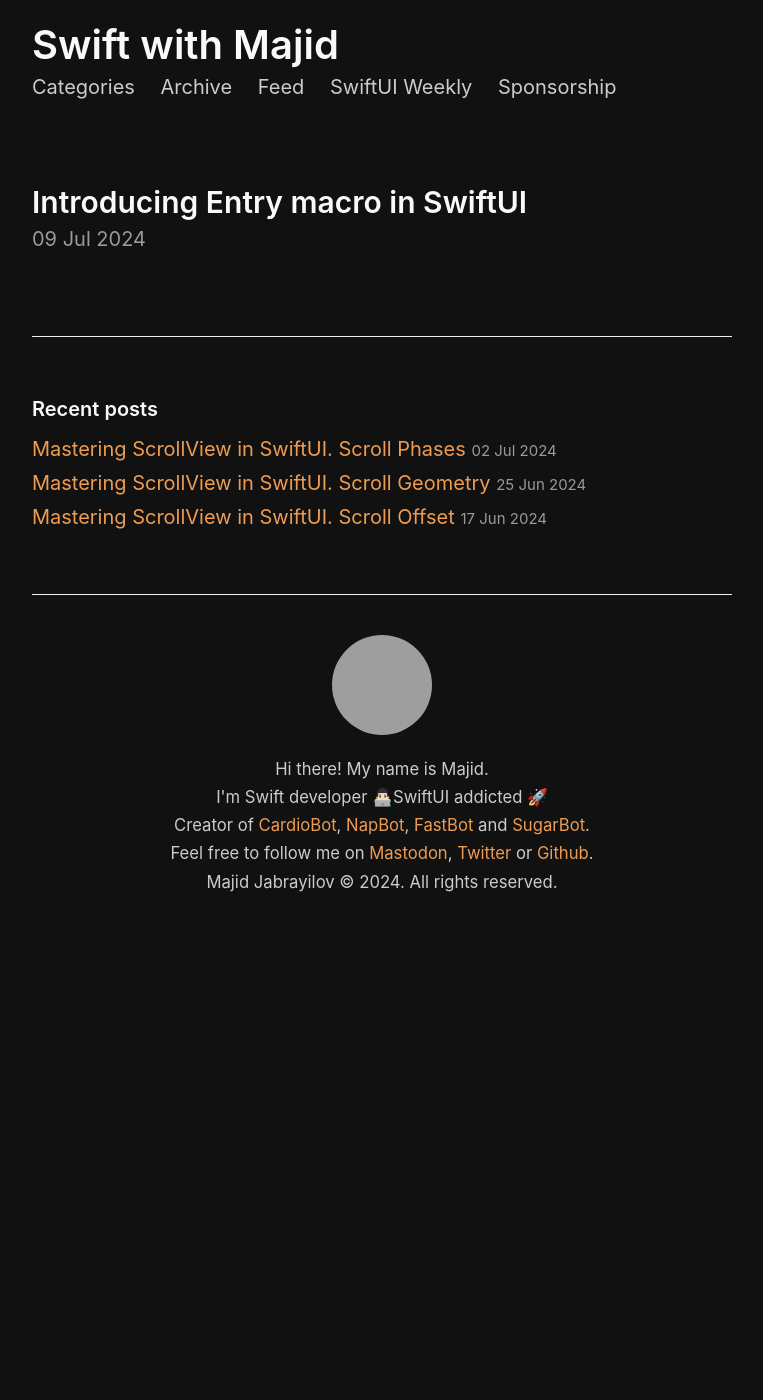
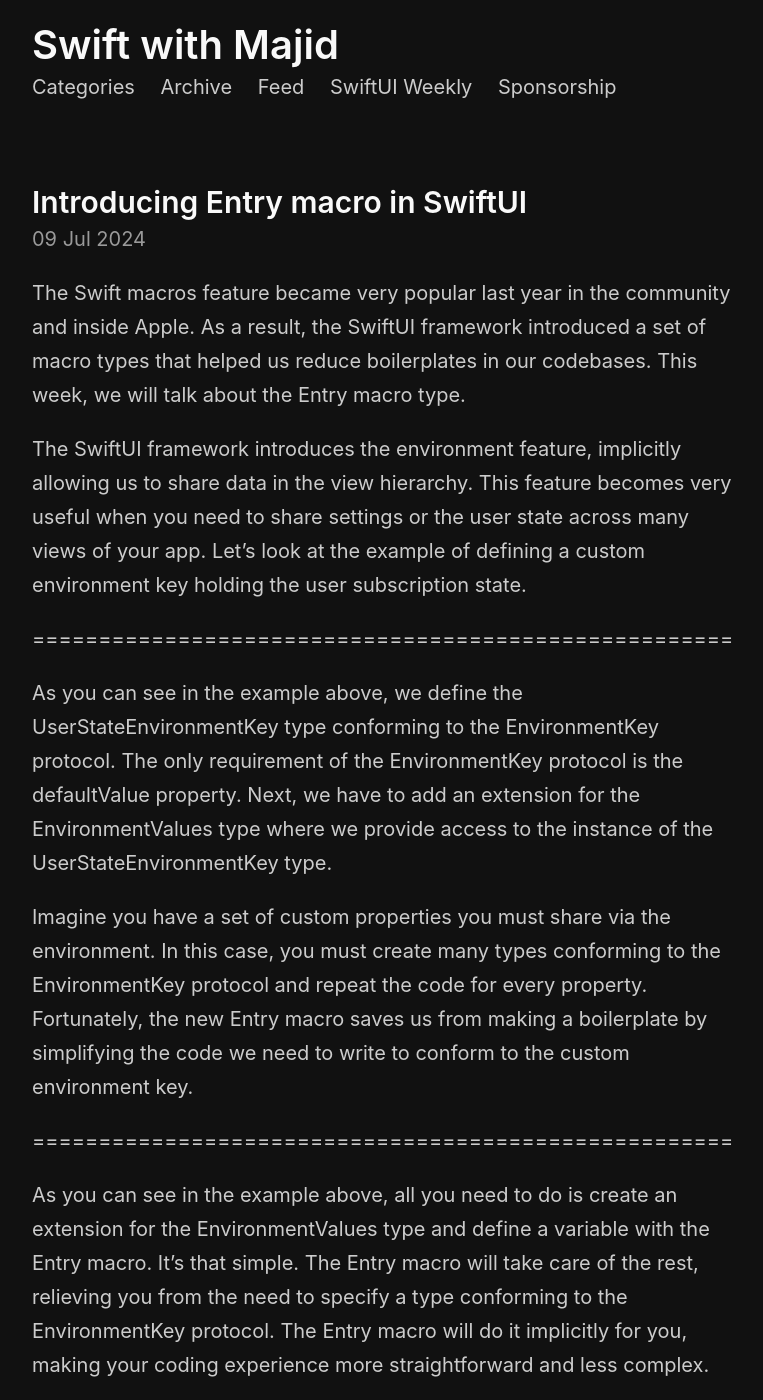
Before and after one commit to mecid/mecid.github.io, a Jekyll site: the page built from _posts/2024-07-09-introducing-entry-macro-in-swiftui.md, in a window 1280 px wide and 1400 px high. Shown: the whole window, without its empty margins (258-1021 px from the left). Built offline with Jekyll 4.4.1, drawn with Linux system fonts in a browser that asks for light colours; some of the changed text lies outside the part shown; grey boxes are pictures that could not be loaded.

Commit message:
entry post content added

```diff
--- a/_posts/2024-07-09-introducing-entry-macro-in-swiftui.md
+++ b/_posts/2024-07-09-introducing-entry-macro-in-swiftui.md
@@ -2,3 +2,31 @@
 title: Introducing Entry macro in SwiftUI
 layout: post
 ---
+
+The Swift macros feature became very popular last year in the community and inside Apple. As a result, the SwiftUI framework introduced a set of macro types that helped us reduce boilerplates in our codebases. This week, we will talk about the Entry macro type.
+
+The SwiftUI framework introduces the environment feature, implicitly allowing us to share data in the view hierarchy. This feature becomes very useful when you need to share settings or the user state across many views of your app. Let's look at the example of defining a custom environment key holding the user subscription state.
+
+=====================================================
+
+As you can see in the example above, we define the UserStateEnvironmentKey type conforming to the EnvironmentKey protocol. The only requirement of the EnvironmentKey protocol is the defaultValue property. Next, we have to add an extension for the EnvironmentValues type where we provide access to the instance of the UserStateEnvironmentKey type.
+
+Imagine you have a set of custom properties you must share via the environment. In this case, you must create many types conforming to the EnvironmentKey protocol and repeat the code for every property. Fortunately, the new Entry macro saves us from making a boilerplate by simplifying the code we need to write to conform to the custom environment key.
+
+=====================================================
+
+As you can see in the example above, all you need to do is create an extension for the EnvironmentValues type and define a variable with the Entry macro. It's that simple. The Entry macro will take care of the rest, relieving you from the need to specify a type conforming to the EnvironmentKey protocol. The Entry macro will do it implicitly for you, making your coding experience more straightforward and less complex.
+
+=====================================================
+
+Now, you can easily use the environment view modifier to set the particular environment value using the keypath that the Entry macro creates for you. The Entry macro works for the environment, transactions, container, and focused values.
+
+=====================================================
+
+Here is another example demonstrating the use of focused values. As you can see, we define the FocusedNoteValue type conforming to the FocusedValueKey protocol. It looks very similar to the custom environment key and requires the same amount of boilerplate per custom value.
+
+=====================================================
+
+As I said before, the Entry macro also works excellently with focused values. The only difference is the property that you define in the extension of the FocusedValues type must be optional because it is only available when the view is focused.
+
+Today, we learned how to use the Entry macro to simplify our code and reduce the boilerplate. The Entry macro is backward compatible, and you can use it even with previous versions of Apple platforms.
```
